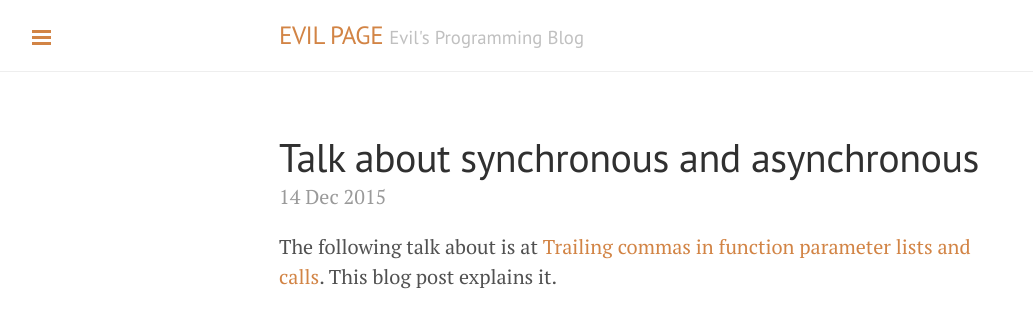
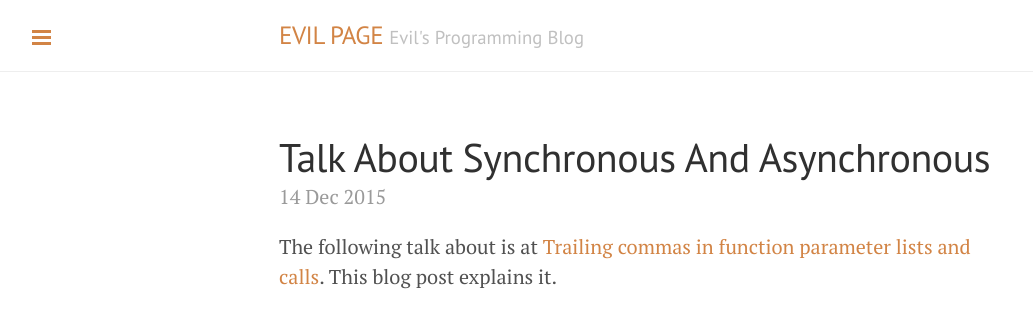
Before and after one commit to emperor1523/emperor1523.github.io, a Jekyll site: the page built from _posts/2015-12-14-talk-about-synchronous-and-asynchronous.md, in a window 1280 px wide. Shown: the top 318 px of the page, without its empty margins (1-1034 px from the left). Built offline with Jekyll 4.4.1, drawn with Linux system fonts in a browser that asks for light colours; Markdown is read by kramdown in place of the engine named in the settings; comment, search, counter and statistics services are not loaded.

```diff
--- a/_posts/2015-12-14-talk-about-synchronous-and-asynchronous.md
+++ b/_posts/2015-12-14-talk-about-synchronous-and-asynchronous.md
@@ -1,7 +1,7 @@
 ---
 layout: post
 published: true
-title: Talk about synchronous and asynchronous
+title: Talk About Synchronous And Asynchronous
 ---
 
 The following talk about is at [Trailing commas in function parameter lists and calls](http://www.2ality.com/2015/11/trailing-comma-parameters.html). This blog post explains it.
```
